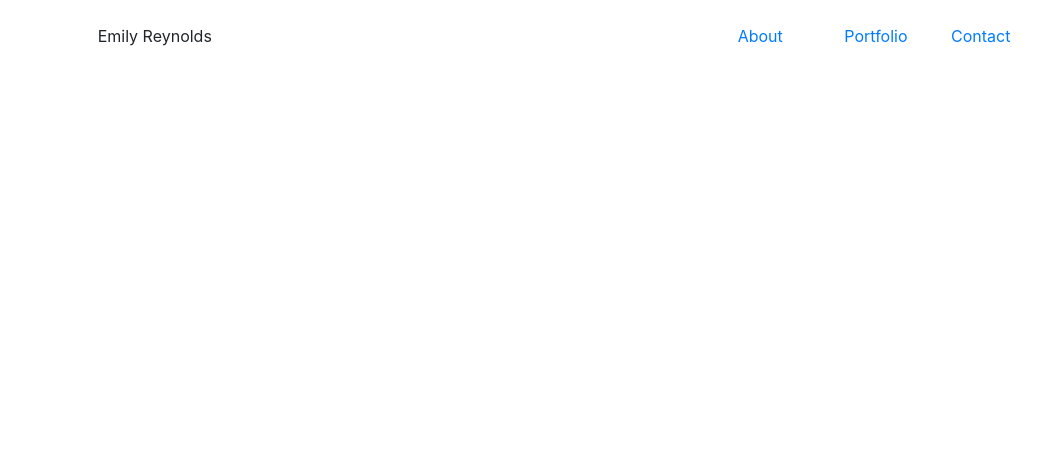
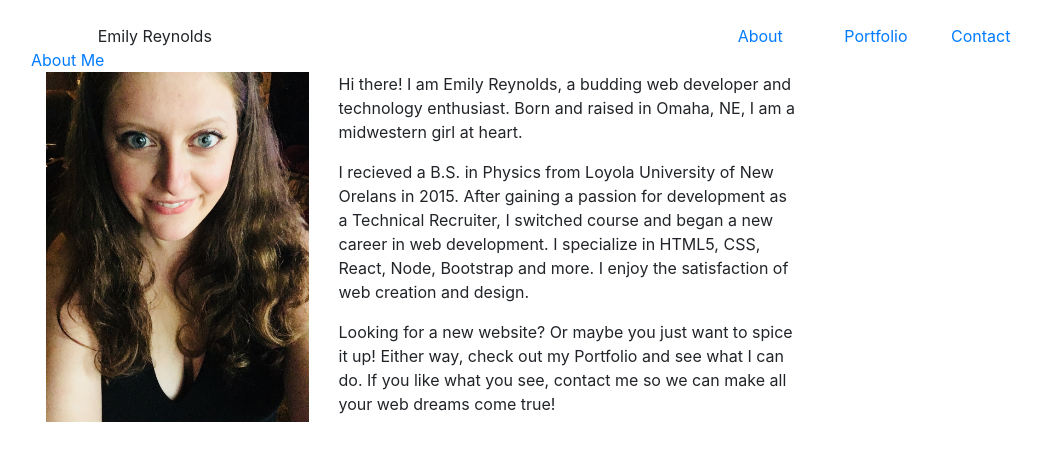
Before and after one commit to mlerey22/Bootstrap, a plain HTML site: page index.html in a window 1280 px wide. Shown: the whole page, without its empty margins (24-1065 px from the left). Drawn offline with nearby package versions, Linux system fonts and the light colour scheme.

Commit message:
added body in BS

```diff
--- a/index.html
+++ b/index.html
@@ -19,10 +19,10 @@
             <div class="col-1">
 
             </div>
-     <div class="col-3 justify-content-end">
+            <div class="col-2 justify-content-end">
                 <ahref="index.html">Emily Reynolds</a>
             </div>
-     <div class="col-3">
+            <div class="col-4">
 
             </div>
 
@@ -33,6 +33,41 @@
             <a class="col-1 justify-content-end" href="contact.html">Contact</a>
 
         </div>
+    </div>
+    <div class="container">
+        <div class="row">
+            <div class="row">
+                <a href="index.html">About Me</a>
+            </div>
+            <div class="line row">
+            </div>
+            <div class="row">
+                <div class="col-3">
+                    <img src="assets/images/profile.jpeg" style="width: 100%;" alt="Emily Reynolds">
+                </div>
+                <div class="col-5">
+                    <p>
+                        Hi there! I am Emily Reynolds, a budding web developer and technology enthusiast. Born and
+                        raised in Omaha, NE, I am a midwestern girl at heart.
+                    </p>
+                    <p>
+                        I recieved a B.S. in Physics from Loyola University of New Orelans in 2015. After gaining a
+                        passion for development as a Technical Recruiter, I switched course and began a new career in
+                        web development. I specialize in HTML5, CSS, React, Node, Bootstrap and more. I enjoy the
+                        satisfaction of web creation and design.
+                    </p>
+                    <p>
+                        Looking for a new website? Or maybe you just want to spice it up! Either way, check out my
+                        Portfolio and see what I can do. If you like what you see, contact me so we can make all your
+                        web dreams come true!
+                    </p>
+
+                </div>
+
+            </div>
+
+        </div>
+
     </div>
 
 
```
Also changed, not shown: assets/images/cookies.jpg (added), assets/images/flower.jpg (added), assets/images/notes.jpg (added), assets/images/profile.jpeg (added), assets/images/shirt.jpg (added), assets/images/shoes.jpg (added), assets/images/spikes.png (added), 3 other files. Lines whose indentation alone changed are shown as unchanged.
